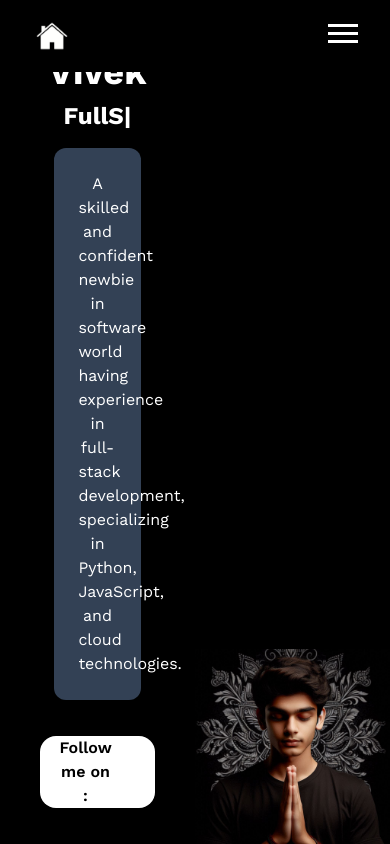
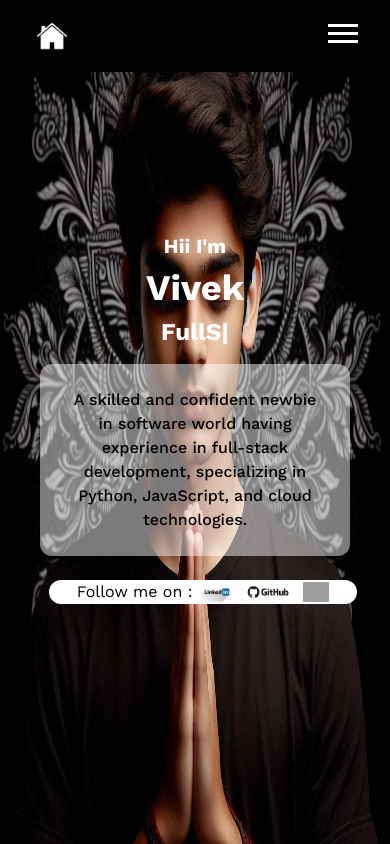
Before and after one commit to Vivek1-coder/Portfolio, a React (Vite) app in the folder Frontend/: page / in a window 390 px wide. Built offline with nearby package versions, Linux system fonts and the light colour scheme; grey boxes are pictures that could not be loaded.

Commit message:
Home and Contact responsiveness

```diff
--- a/Frontend/src/components/Social/Social.jsx
+++ b/Frontend/src/components/Social/Social.jsx
@@ -5,11 +5,11 @@ import linkedIn from '../../assets/images/linkedIn.jpeg'
 
 const Social = () => {
   return (
-    <div className='flex gap-2 bg-white w-88  h-auto text-black justify-center items-center px-5 rounded-2xl m-5'>
-      <p className='font-semibold'>Follow me on : </p>
-      <a href="https://linkedin.com/in/vivek1-coder/"><img className='h-10' src={linkedIn} alt="" /></a>
-      <a href="https://github.com/Vivek1-coder"><img  className='h-10' src={gthb} alt="" /></a>
-      <a href="https://www.instagram.com/viv.ek_18055/"><img  className='h-10' src={insta} alt="" /></a>
+    <div className='flex gap-2 bg-white w-full md:w-88  h-auto text-black justify-center items-center px-5 rounded-2xl m-2 md:m-5'>
+      <p className='md:font-semibold'>Follow me on : </p>
+      <a href="https://linkedin.com/in/vivek1-coder/"><img className='h-5 md:h-10' src={linkedIn} alt="" /></a>
+      <a href="https://github.com/Vivek1-coder"><img  className='h-5 md:h-10' src={gthb} alt="" /></a>
+      <a href="https://www.instagram.com/viv.ek_18055/"><img  className='h-5 md:h-10' src={insta} alt="" /></a>
     </div>
   )
 }
--- a/Frontend/src/index.css
+++ b/Frontend/src/index.css
@@ -163,6 +163,12 @@ body:has(.card[data-color="green"]:hover) {
   background-color: rgba(226, 216, 216, 0.142);
 }
 
+.background2{
+  background-color: rgba(255, 255, 255, 0.477);
+  color : black;
+  font-weight: 500;
+}
+
 /* Neo Brutalism */
 .neo-brutalism-blue {
   background: #2b77e7;
--- a/Frontend/src/pages/Contact.jsx
+++ b/Frontend/src/pages/Contact.jsx
@@ -44,14 +44,14 @@ const Contact = () => {
     return (
 
       <section className='w-full h-screen relative bg-black text-white' >
-        <div className='w-full h-full flex  justify-center items-center gap-5 flex-col '>
-            <div className='w-1/2 h-1/2 flex rounded-xl shadow-lg shadow-slate-500'>
-            <div className='h-fit w-1/2'>
+        <div className='w-full h-full flex  justify-center items-center gap-5 flex-col object-contain '>
+            <div className='w-5/6 h-1/2 lg:w-1/2 lg:h-1/2 flex rounded-xl max-lg:justify-center sm:shadow-lg sm:shadow-slate-500 '>
+            <div className='lg:h-fit lg:w-1/2 max-lg:hidden'>
                 <img src={help} alt="" />
             </div>
-            <div className='flex w-1/2 h-full justfy-center items-center'>
-            <form className='flex flex-col gap-4' onSubmit={handleSubmit}>
-                <div className='flex h-8 justify-between gap-3'>
+            <div className='flex w-fit lg:w-1/2 h-full justfy-center items-center '>
+            <form className='flex flex-col gap-4 ' onSubmit={handleSubmit}>
+                <div className='flex h-8  justify-between gap-3'>
                     <label className='text-xl font-bold'>Name :</label>
                     <input className='text-black text-center rounded-lg'
                         type="text"
@@ -73,7 +73,7 @@ const Contact = () => {
                         required
                     />
                 </div>
-                <div className='flex h-8 justify-between gap-3'>
+                <div className='flex h-8  justify-between gap-3'>
                 <label className='text-xl font-bold'>Email :</label>
                     <input className='text-black text-center rounded-lg'
                         type="email"
@@ -84,7 +84,7 @@ const Contact = () => {
                         required
                     />
                 </div>
-                <div className='flex h-16 justify-between gap-3'>
+                <div className='flex h-16  justify-between gap-3'>
                 <label className='text-xl font-bold'>Message :</label>
                     <textarea className='text-black  rounded-lg  h-20'
                         type="text"
@@ -95,7 +95,7 @@ const Contact = () => {
                         required
                     />
                 </div>
-                <button type="submit" className='btn m-5'>{buttonText}</button>
+                <button type="submit" className='btn m-5 max-sm:w-64'>{buttonText}</button>
             </form>
             </div>
 
--- a/Frontend/src/pages/Home.jsx
+++ b/Frontend/src/pages/Home.jsx
@@ -11,7 +11,7 @@ const Home = () => {
     <div>
       <section className='w-full h-screen relative bg-black text-white'>
         {/* Text Section */}
-        <div className='absolute left-0 top-1/4 h-1/2 w-1/2 flex flex-col justify-center items-center text-center gap-4 p-10'>
+        <div className='absolute md:left-0 top-1/4 h-1/2 w-full md:w-1/2 flex flex-col justify-center items-center text-center gap-4 p-10 z-10'>
         <div className='flex flex-col gap-2'>
           <p className='font-bold text-xl'>Hii I'm</p>
           <p className='font-bold text-4xl'>Vivek</p>
@@ -19,7 +19,7 @@ const Home = () => {
 
         </div>
 
-        <div className='text-white w-3/4  bg-slate-700 h-auto text-center justify-center rounded-xl p-6'>
+        <div className='text-white w-full md:w-3/4 background2 md:bg-slate-700 h-auto text-center justify-center rounded-xl p-6'>
             <p>
             A skilled and confident newbie in software world having experience in full-stack development, specializing in Python, JavaScript, and cloud technologies.
             </p>
@@ -29,11 +29,11 @@ const Home = () => {
         </div>
 
         </div>
-         <div className='absolute bottom-0 right-0 w-1/2 '>
+         <div className='absolute top-0 right-0 w-screen md:w-1/2 h-screen '>
             <img
                 src={boy}
                 alt="boy"
-                className="w-full h-full object-contain"
+                className="w-full h-full md:object-contain"
             />
         </div>
       </section>
--- a/Frontend/tailwind.config.js
+++ b/Frontend/tailwind.config.js
@@ -6,8 +6,9 @@ export default {
   ],
   theme: {
     extend: {
-
-
+      screens:{
+        lg:'1100px',
+      }
     },
   },
   plugins: [],
```
